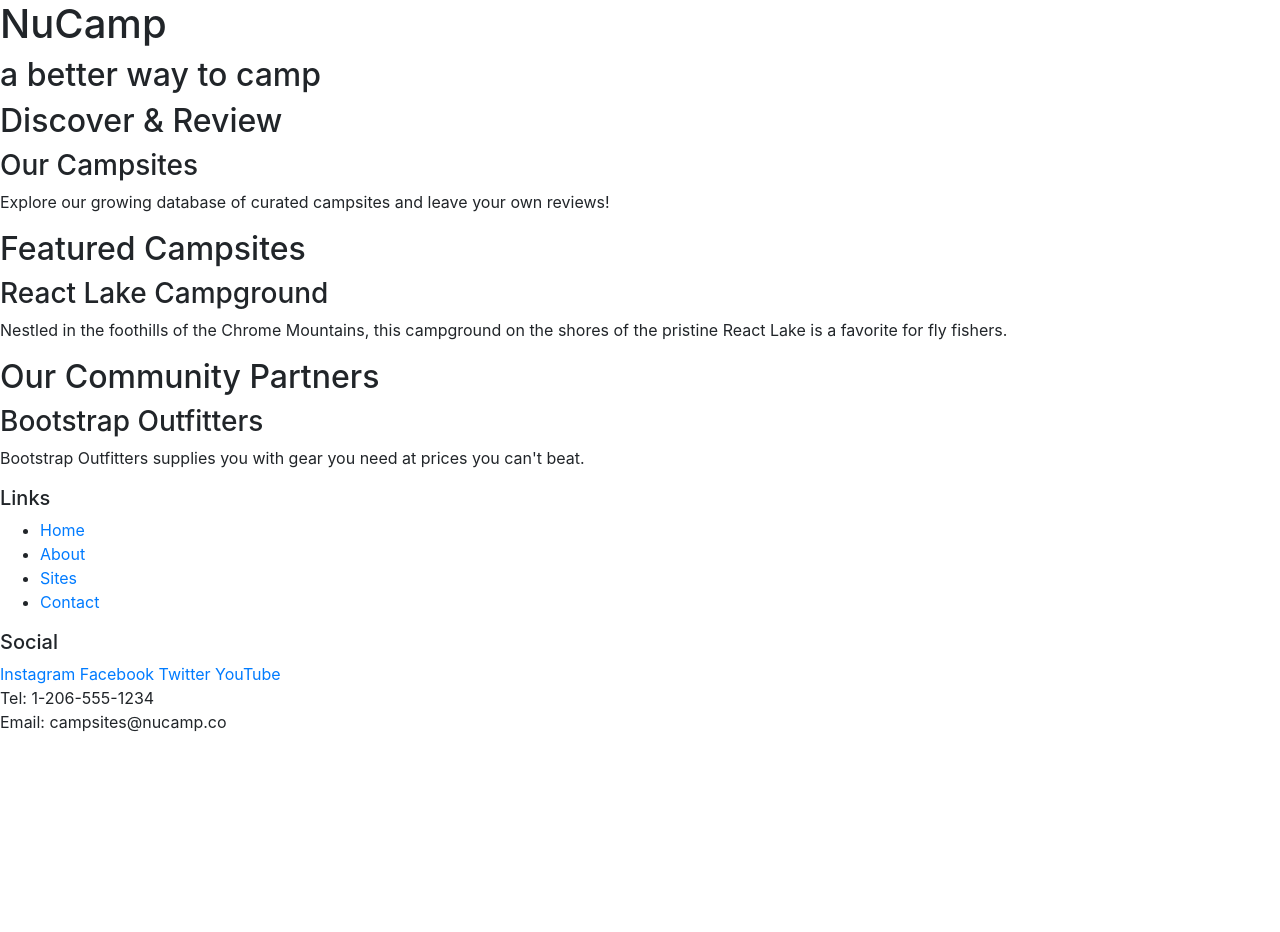
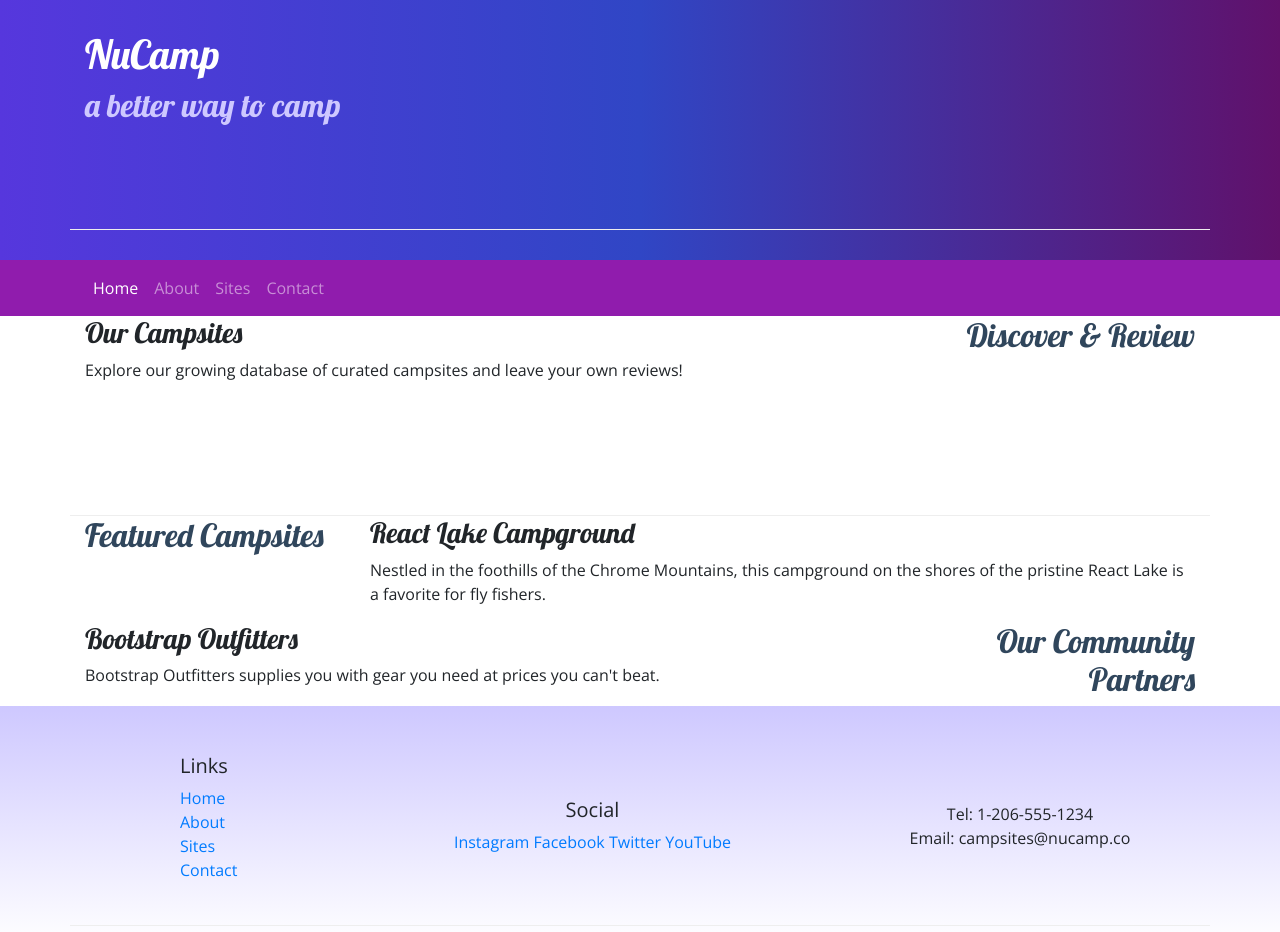
Before and after one commit to ericdeleon/Nucamp, a website: page index.html in a window 1280 px wide. Before the commit the page ends 800 px from the top, so only its background shows below. Drawn offline with nearby package versions, Linux system fonts and the light colour scheme.

Commit message:
Navbar and Breadcrumbs

```diff
--- /dev/null
+++ b/css/styles.css
@@ -0,0 +1,38 @@
+body {
+    font-family: "Open Sans", "sans-serif";
+}
+
+h1, h2, h3 {
+    font-family: "Lobster", cursive;
+}
+
+h2 {
+    color: #30465c;
+}
+
+header h2 {
+    color: #CEC8FF;
+}
+
+footer {
+    background-image: linear-gradient(#CEC8FF, white);
+    padding: 20px 0;
+}
+
+.jumbotron {
+    margin: 0;
+    padding: 30px;
+    background-image: linear-gradient(to right, #5637DD, #3046C5, #60116B);
+    color: white;
+
+}
+
+.row-content {
+    padding: 50px, 0;
+    border-bottom: 1px ridge;
+    min-height: 200px;
+}
+
+.navbar {
+    background-color: #901CAD;
+}
--- a/index.html
+++ b/index.html
@@ -9,57 +9,100 @@
         <!-- Bootstrap CSS -->
         <link rel="stylesheet" href="node_modules/bootstrap/dist/css/bootstrap.min.css" />
 
+        <!-- Additional CSS must be placed after Bootstrap CSS -->
+        <link rel="stylesheet" href="https://fonts.googleapis.com/css?family=Lobster|Open+Sans" />
+        <link rel="stylesheet" href="css/styles.css" />
         <title>NuCamp: A Better Way To Camp</title>
     </head>
 
 <body>
-
-    <header>
+    <header class="jumbotron jumbotron-fluid">
+        <div class="container">
+            <div class="row row-content align-items center">
+                <div class="col">
                     <div>
                         <h1>NuCamp</h1>
                         <h2>a better way to camp</h2>
                     </div>
+                </div>
+            </div>
+        </div>
     </header>
 
-    <div>
-        <h2>Discover & Review</h2>
+    <nav class="navbar navbar-expand-sm navbar-dark sticky-top">
+        <div class ="container">
+            <button class="navbar-toggler ml-auto" type="button" data-toggle="collapse" data-target="#nucampNavbar">
+                <span class="navbar-toggler-icon"></span>
+            </button>
+            <div class="collapse navbar-collapse" id="nucampNavbar">
+                <ul class="navbar-nav">
+                    <li class="nav-item active"><a class="nav-link" href="#">Home</a></li>
+                    <li class="nav-item"><a class="nav-link" href="aboutus.html">About</a></li>
+                    <li class="nav-item"><a class="nav-link" href="#">Sites</a></li>
+                    <li class="nav-item"><a class="nav-link" href="#">Contact</a></li>
+                </ul>
+            </div>
+        </div>
+    </nav>
+
+    <div class="container">
+        <div class="row row-content align-items center">
+            <div class="col-sm-4 order-sm-last col-md-3">
+                <h2 class="text-sm-right">Discover & Review</h2>
+            </div>
+            <div class="col">
                 <h3>Our Campsites</h3>
-        <p>Explore our growing database of curated campsites and leave your own reviews!</p>
+                <p class="d-none d-sm-block">Explore our growing database of curated campsites and leave your own reviews!</p>
+            </div>
         </div>
 
-    <div>
+        <div class="row">
+            <div class="col-sm-4 col-md-3">
                 <h2>Featured Campsites</h2>
+            </div>
+            <div class="col">
                 <h3>React Lake Campground</h3>
-        <p>Nestled in the foothills of the Chrome Mountains, this campground on the shores of the pristine React Lake is a favorite for fly fishers.</p>
+                <p class="d-none d-sm-block">Nestled in the foothills of the Chrome Mountains, this campground on the shores of the pristine React Lake is a favorite for fly fishers.</p>
+            </div>
         </div>
 
-    <div>
-        <h2>Our Community Partners</h2>
+        <div class="row">
+            <div class="col-sm-4 order-sm-last col-md-3">
+                <h2 class="text-sm-right">Our Community Partners</h2>
+            </div>
+            <div class="col">
                 <h3>Bootstrap Outfitters</h3>
-        <p>Bootstrap Outfitters supplies you with gear you need at prices you can't beat.</p>
+                <p class="d-none d-sm-block">Bootstrap Outfitters supplies you with gear you need at prices you can't beat.</p>
             </div>
-
+        </div>
+    </div>
     <footer>
-        <div>
+        <div class="container">
+            <div class="row row-content align-items-center">
+                <div class="col 4 col-sm-2 offset-1">
                     <h5>Links</h5>
-            <ul>
+                    <ul class="list-unstyled">
                         <li><a href="#">Home</a></li>
-                <li><a href="#">About</a></li>
+                        <li><a href="aboutus.html">About</a></li>
                         <li><a href="#">Sites</a></li>
                         <li><a href="#">Contact</a></li>
                     </ul>
                 </div>
-        <div>
+                <div class="col-6 col-sm-5 text-center">
                     <h5>Social</h5>
                     <a href="http://instagram.com/">Instagram</a>
                     <a href="http://facebook.com/">Facebook</a>
                     <a href="http://twitter.com/">Twitter</a>
                     <a href="http://youtube.com/">YouTube</a>
                 </div>
-        <div>
+
+                <div class="col-sm-4 text-center">
                     Tel: 1-206-555-1234<br />
                     Email: campsites@nucamp.co
                 </div>
+            </div>
+        </div>
+
     </footer>
 
     <!-- jQuery must come first, then Popper.js, then the Bootstrap JavaScript plugins.-->
```
Also changed, not shown: aboutus.html (added, +114 -0 lines). Lines whose indentation alone changed are shown as unchanged.
